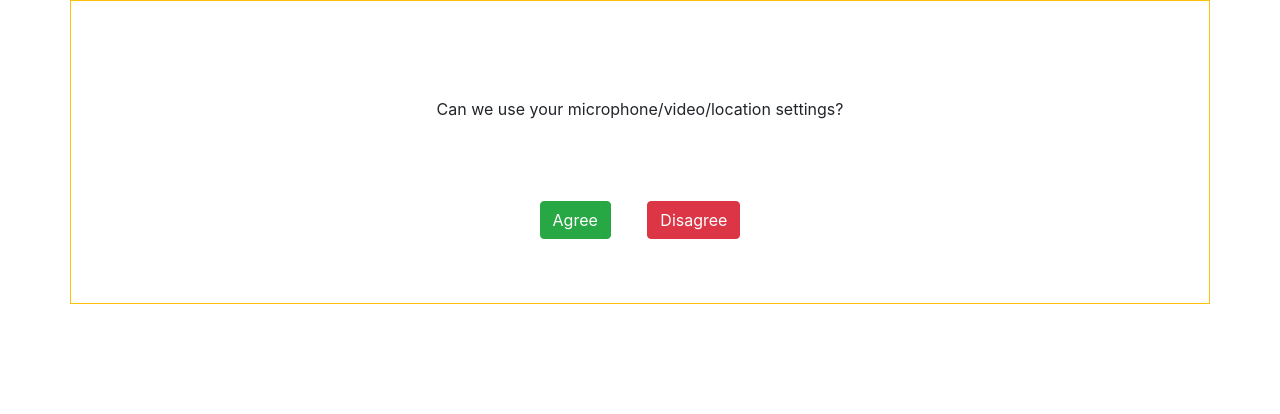
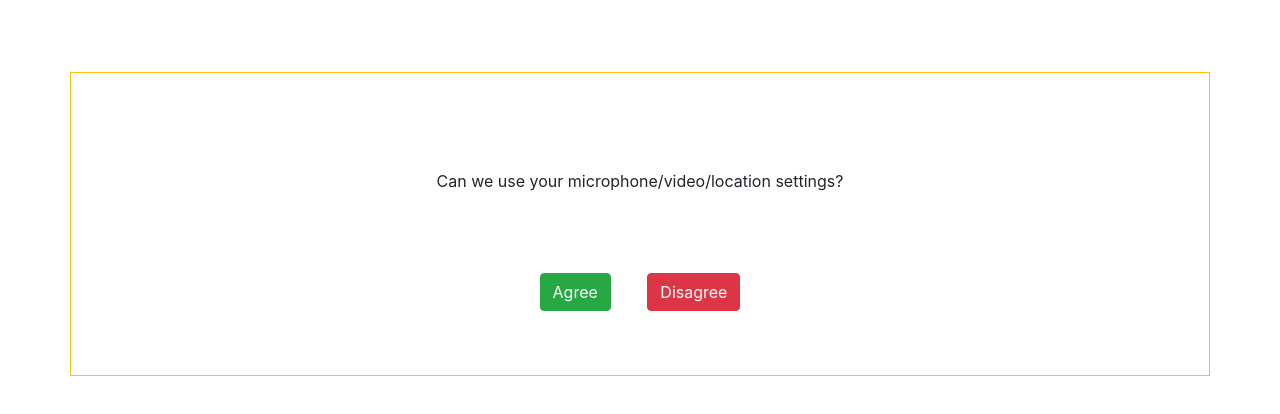
Before and after one commit to ecaoile/angelhack-sandbox, a website: page prompt.html in a window 1280 px wide. Drawn offline with nearby package versions, Linux system fonts and the light colour scheme.

Commit message:
fixed broken margin top css on prompt page

```diff
--- a/css/prompt.css
+++ b/css/prompt.css
@@ -1,3 +1,3 @@
 section.top {
-  margin-top:4.5em:
+  margin-top:4.5em;
 }
```
Also changed, not shown: prompt.html (+1 -2 lines).
